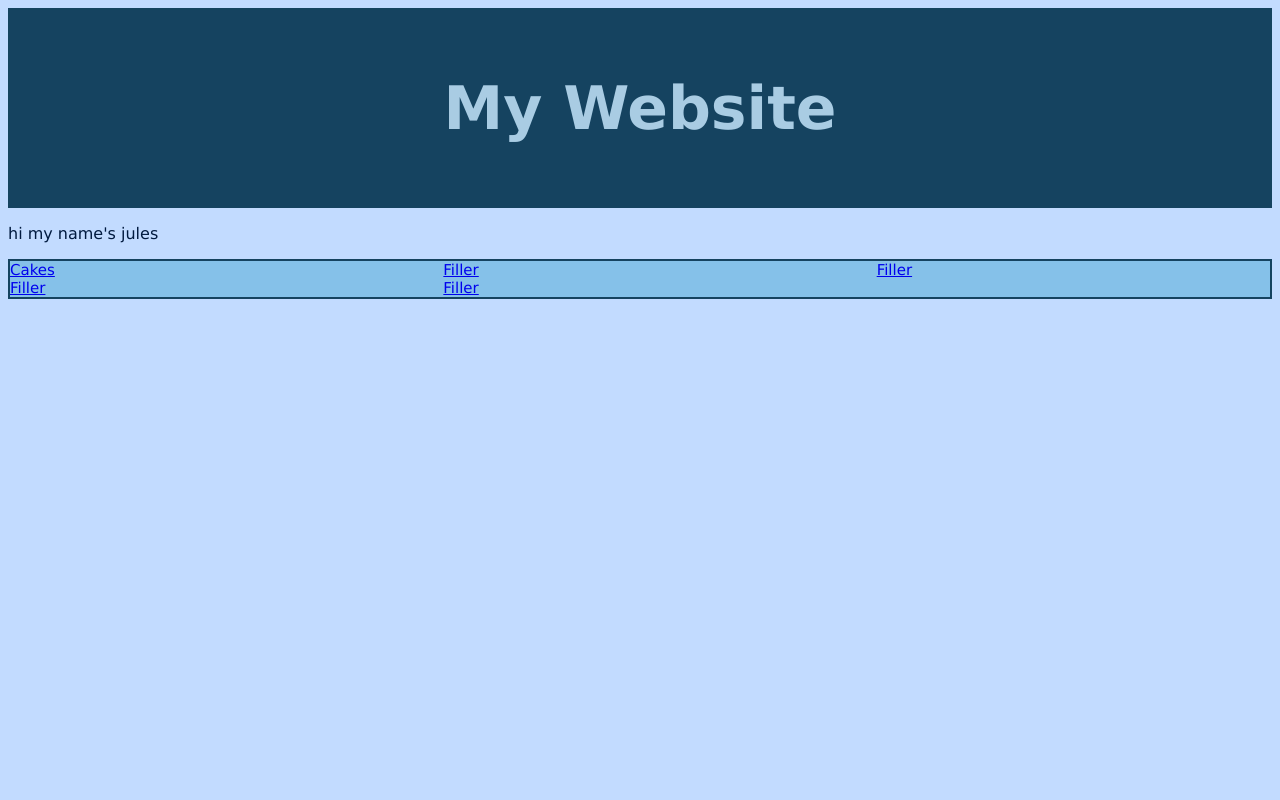
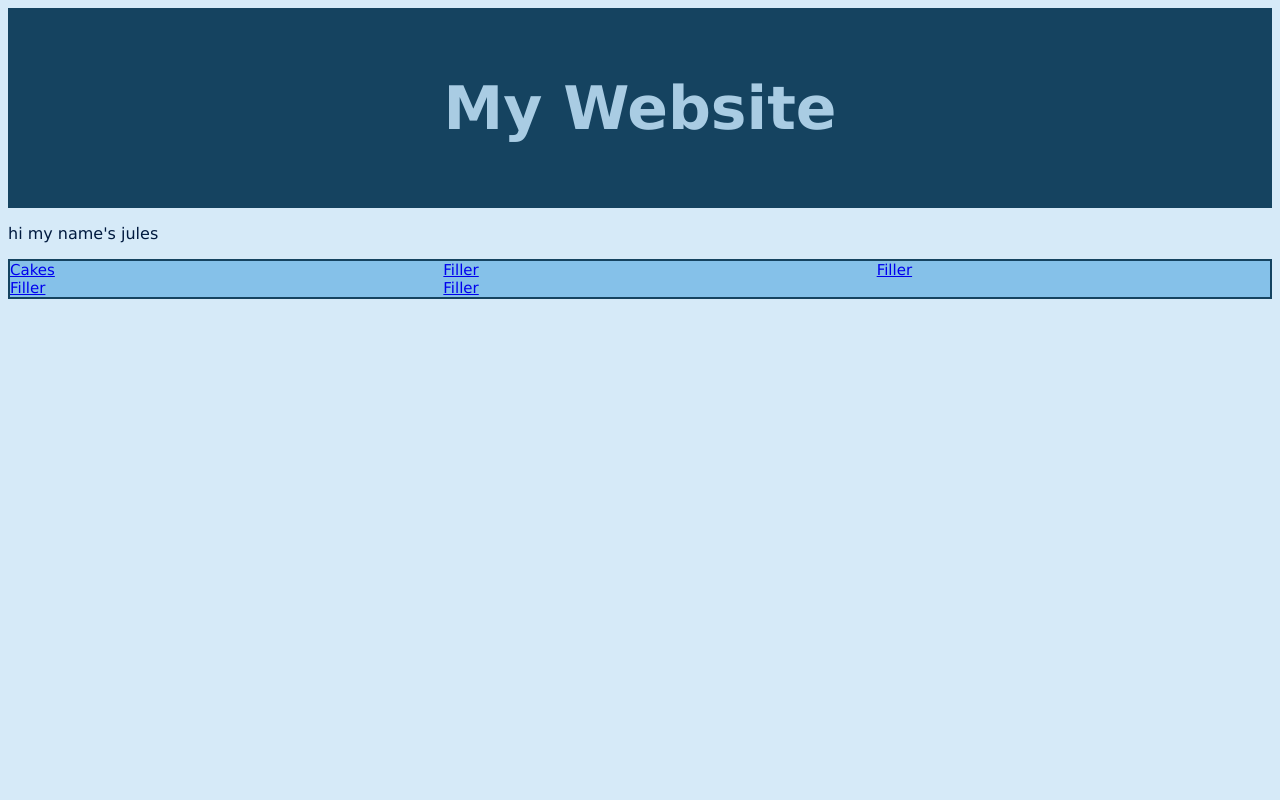
Before and after one commit to williamsauvageau/newhacks2021, a Flask app: page / in a window 1280 px wide. Run offline with Flask 2, Linux system fonts and the light colour scheme.

Commit message:
Update style.css

```diff
--- a/static/style.css
+++ b/static/style.css
@@ -1,5 +1,7 @@
 body {
-    background: #C2DBFF;
+    background: #D6EAF8;
+    background-repeat: no-repeat;
+    background size: 10px 10px;
     color: #001A3F;
     font-family: "Verdana"
 }
```
